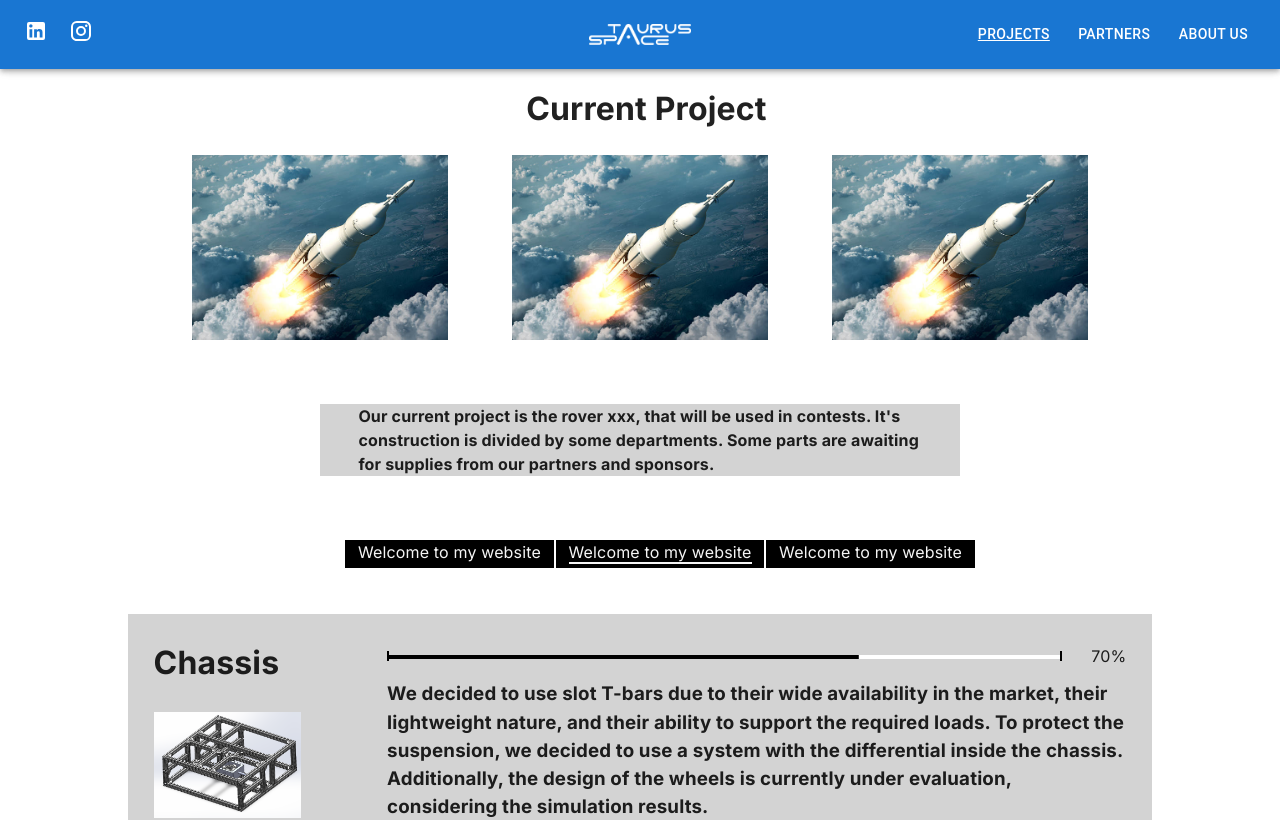
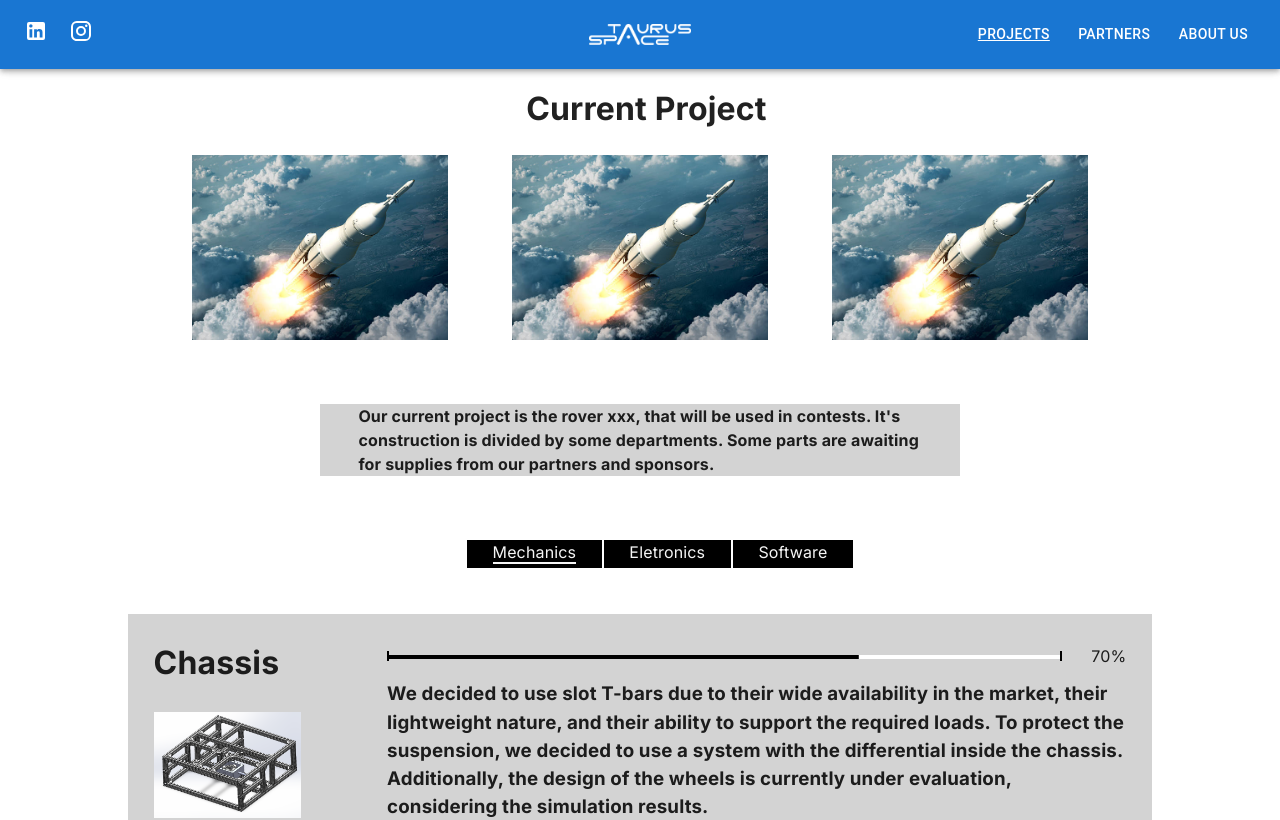
Before and after one commit to El-Banderas/rovers-site, a Next.js app: page /rovers-site/projects2 in a window 1280 px wide. Shown: the top 820 px of the page. Built offline with nearby package versions, Linux system fonts and the light colour scheme.

Commit message:
Renders lists

```diff
--- a/src/app/CommonComponents/RowBtns.tsx/RowBtns.tsx
+++ b/src/app/CommonComponents/RowBtns.tsx/RowBtns.tsx
@@ -11,15 +11,15 @@ interface RowBtnsProps {
 export default function RowBtns({ departmentsTitles, selectedDPT, selectDPT }: RowBtnsProps ) {
 
   const isUnderlined = (text: string) => {
-    if (text === selectedDPT) return 'underline'
-    return 'none'
+    return text === selectedDPT ? styles.underlined : ''
   }
 
   return (
 <ul className={styles.myList}>
-  <div className={styles.blackBox} ><li><a href="#" >Welcome to my website</a></li></div>
-  <div className={styles.blackBox} ><li className={styles.underlined}><a href="#" >Welcome to my website</a></li></div>
-  <div className={styles.blackBox} ><li><a href="#"> Welcome to my website</a></li></div>
+  {departmentsTitles.map(
+    title =>
+  <div className={styles.blackBox} onClick={() => selectDPT(title)} key={title}><li className={isUnderlined(title)}><a href="#" >{title}</a></li></div>
+  )}
 </ul>
   );
 
--- a/src/app/CommonComponents/RowBtns.tsx/styles.module.css
+++ b/src/app/CommonComponents/RowBtns.tsx/styles.module.css
@@ -46,8 +46,8 @@ ul.myList li a:hover {
 .blackBox{
   padding-bottom: 4px;
   background-color: black;
-  padding-left: 1%;
-  padding-right: 1%;
+  padding-left: 2%;
+  padding-right: 2%;
 }
 ul.myList li.underlined:after {
   width: 100%;
```
